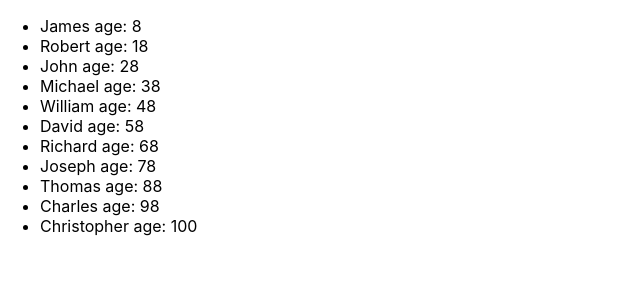
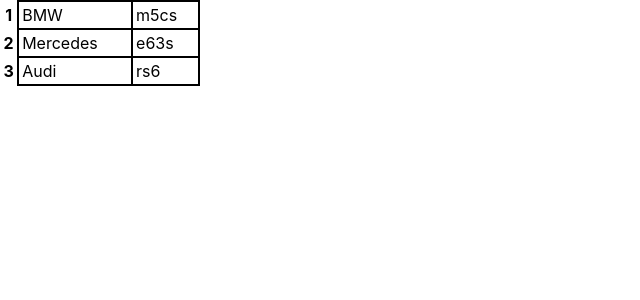
Before and after one commit to Kattekly/Microtasci, a React (Create React App) app: page / in a window 1280 px wide. Shown: the top 300 px of the page, without its empty margins (0-640 px from the left). Built offline with nearby package versions, Linux system fonts and the light colour scheme.

Commit message:
lessons 2 (Cars)

```diff
--- a/src/App.css
+++ b/src/App.css
@@ -36,3 +36,12 @@
     transform: rotate(360deg);
   }
 }
+
+table {
+  width: 200px;
+  border-collapse: collapse;
+}
+td {
+  padding: 3px;
+  border: 2px solid black
+}
--- a/src/App.tsx
+++ b/src/App.tsx
@@ -19,13 +19,26 @@
     {id: 11, name: "Christopher", age: 100}
 ]
 
+const topCars = [
+    {manufacturer: 'BMW', model: 'm5cs'},
+    {manufacturer: 'Mercedes', model: 'e63s'},
+    {manufacturer: 'Audi', model: 'rs6'}
+]
+
 function App() {
     return (
+        <div>
+            <NewComponent topCars={topCars} />
+        </div>
+    )
+
+
+  /*  return (
         <div>
             <NewComponent students={students} />
         </div>
     )
-    /*(
+    (
         <>
             <Header title={"NEW HEADER"}/>
             <Body titleForBody={"NEW BODY"}/>
--- a/src/NewComponent.tsx
+++ b/src/NewComponent.tsx
@@ -1,25 +1,51 @@
 import React from 'react';
 
-type NewComponentType = {
+/*type NewComponentType = {
     students: Array<StudentType>
+    //StudentType[]
 }
 
 type StudentType = {
     id: number,
     name: string,
     age: number
+} */
+
+type NewComponentType = {
+    topCars: Array<CarsType>
 }
+
+type CarsType = {
+    manufacturer: string,
+    model: string
+}
+
 export const NewComponent = (props: NewComponentType) => {
     return (
-        <ul>
-            {props.students.map((objectArray, index) => {
+        <table>
+            {props.topCars.map((carsArray, index) => {
                 return (
-                    <li key={objectArray.id}>
-                        <span> {objectArray.name}</span>
-                        <span> age: {objectArray.age}</span>
-                    </li>
+                    <tr key={index}>
+                        <th>{index + 1}</th>
+                        <td>{carsArray.manufacturer}</td>
+                        <td>{carsArray.model}</td>
+                    </tr>
                 )
-            })}
-        </ul>
-    );
-};
+            })
+            }
+        </table>
+    )
+}
+/*  return (
+      <ul>
+          {props.students.map((objectFromStudentArray, index) => {
+              return (
+                  <li key={objectFromStudentArray.id}>
+                      <span>{objectFromStudentArray.name}</span>
+                      <span> age: {objectFromStudentArray.age}</span>
+                  </li>
+              )
+          })}
+      </ul>
+  );
+}; */
```
